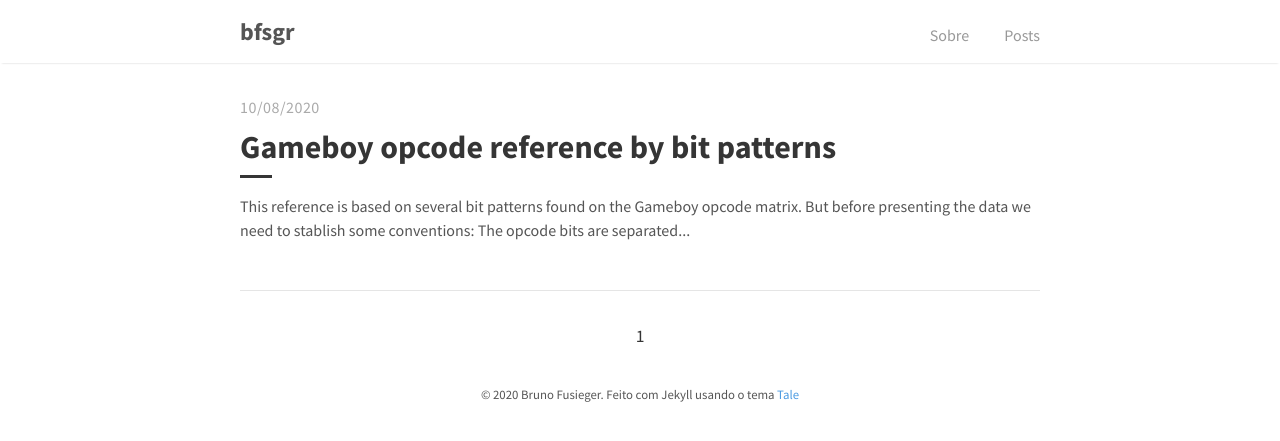
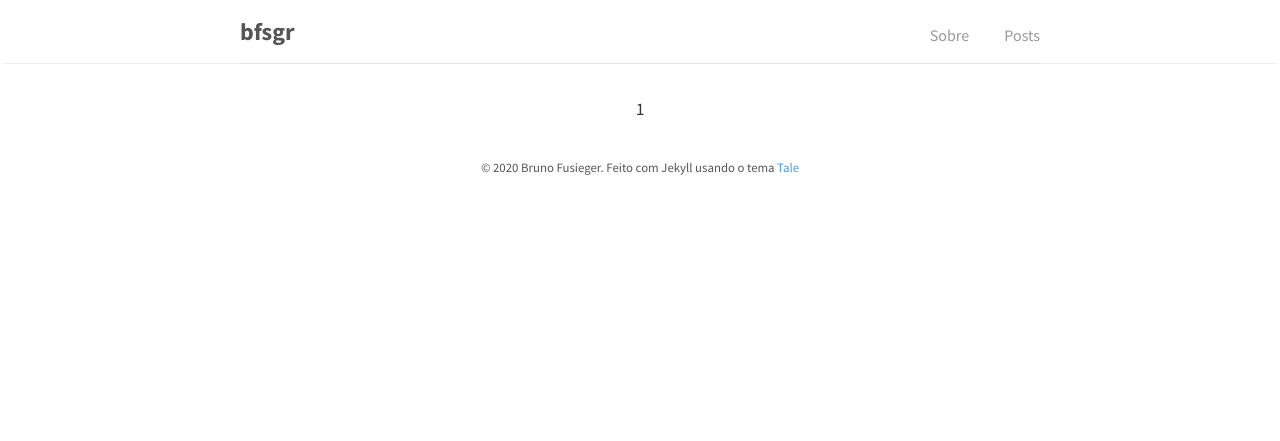
Before and after one commit to bfsgr/bfsgr.github.io, a Jekyll site: the page built from index.html, in a window 1280 px wide. Shown: the top 441 px of the page. Built offline with Jekyll 4.4.1, drawn with Linux system fonts in a browser that asks for light colours; the list of posts is cut into pages by our own code; part of the change alters nothing that is shown.

Commit message:
change uri style

```diff
--- a/_config.yml
+++ b/_config.yml
@@ -29,7 +29,7 @@ plugins:
   # - jemoji #Uncomment this to allow emoji in your post
 
 # Permalinks
-permalink:      /:year-:month-:day/:title
+permalink:      /:categories/:y_day:week:w_day/:title
 paginate:       5
 
 # Excludes
--- a/_posts/2020-08-10-reference.md
+++ /dev/null
@@ -1,406 +0,0 @@
----
-layout: post
-title: "Gameboy opcode reference by bit patterns"
-author: "Bruno Fusieger"
----
-
-This reference is based on several bit patterns found on the Gameboy opcode matrix. But before presenting the data we need to stablish some conventions:
-* The opcode bits are separated in 3 octal numbers (x, y, z) where x = MSB and Z = LSB
-* The tables are categorized based on an constant value, like z = 0
-
-## X=0 and Z=0
-
-Relative jumps and others
-
-|Mmemonic | x y z | Hex
-| :------- | :---------:   | :---: |
-NOP 	|	00 000 000	| 0x00
-LD (nn),SP		|00 001 000|		0x08
-STOP 			|00 010 000|		0x10
-JR n			|00 011 000|		0x18
-JR NZ,n			|00 100 000|		0x20
-JR Z,n			|00 101 000|		0x28
-JR NC,n			|00 110 000|		0x30
-JR C,n			|00 111 000|		0x38
-
-* * *
-## X=0 and Z=1
-
-Loads and additions of 16 bit registers with immediate short
-
-|Mmemonic | x y z | Hex
-| :------- | :---------:   | :---: |
-LD BC,nn  		|00 000 001|		0x01
-ADD HL,BC 		|00 001 001|		0x09
-LD DE,nn  		|00 010 001|		0x11
-ADD HL,DE 		|00 011 001|		0x19
-LD HL,nn  		|00 100 001|		0x21
-ADD HL,HL  		|00 101 001|		0x29
-LD SP,nn  		|00 110 001|		0x31
-ADD HL,SP  		|00 111 001|		0x39
-
-* * *
-## X=0 and Z=2
-
-Loads using 16 bit registers
-
-|Mmemonic | x y z | Hex
-| :------- | :---------:   | :---: |
-LD (BC),A		|00 000 010|		0x02
-LD A,(BC)		|00 001 010|		0x0A
-LD (DE),A		|00 010 010|		0x12
-LD A,(DE)		|00 011 010|		0x1A
-LD (HL+),A		|00 100 010|		0x22
-LD A,(HL+)		|00 101 010|		0x2A
-LD (HL-),A		|00 110 010|		0x32
-LD A,(HL-)		|00 111 010|		0x3A
-
-* * *
-## X=0 and Z=3
-
-Increment/Decrement operations in 16 bit registers
-
-|Mmemonic | x y z | Hex
-| :------- | :---------:   | :---: |
-INC BC			|00 000 011|		0x03
-DEC BC			|00 001 011|		0x0B
-INC DE			|00 010 011|		0x13
-DEC DE			|00 011 011|		0x1B
-INC HL			|00 100 011|		0x23
-DEC HL			|00 101 011|		0x2B
-INC SP			|00 110 011|		0x33
-DEC SP			|00 111 011|		0x3B
-
-* * *
-## X=0 and Z=4
-
-Increment operations in 8 bit registers
-
-|Mmemonic | x y z | Hex
-| :------- | :---------:   | :---: |
-INC B			|00 000 100|		0x04
-INC C			|00 001 100|		0x0C
-INC D			|00 010 100|		0x14
-INC E			|00 011 100|		0x1C
-INC H   		|00 100 100|		0x24
-INC L			|00 101 100|		0x2C
-INC (HL)   		|00 110 100|		0x34
-INC A			|00 111 100|		0x3C
-
-* * *
-## X=0 and Z=5
-
-Decrement operations in 8 bit registers
-
-|Mmemonic | x y z | Hex
-| :------- | :---------:   | :---: |
-DEC B			|00 000 101|		0x05
-DEC C			|00 001 101|		0x0D
-DEC D			|00 010 101|		0x15
-DEC E			|00 011 101|		0x1D
-DEC H   		|00 100 101|		0x25
-DEC L			|00 101 101|		0x2D
-DEC (HL)   		|00 110 101|		0x35
-DEC A			|00 111 101|		0x3D
-
-* * *
-## X=0 and Z=6
-
-Load with immediate bytes
-
-|Mmemonic | x y z | Hex
-| :------- | :---------:   | :---: |
-LD B,n			|00 000 110|		0x06
-LD C,n			|00 001 110|		0x0E
-LD D,n			|00 010 110|		0x16
-LD E,n			|00 011 110|		0x1E
-LD H,n			|00 100 110|		0x26
-LD L,n			|00 101 110|		0x2E
-LD (HL),n		|00 110 110|		0x36
-LD A,n			|00 111 110|		0x3E
-
-* * *
-## X=0 and Z=7
-
-|Mmemonic | x y z | Hex
-| :------- | :---------:   | :---: |
-RLC A			|00 000 111|		0x07
-RRC A			|00 001 111|		0x0F
-RL  A			|00 010 111|		0x17
-RR  A			|00 011 111|		0x1F
-DAA 			|00 100 111|		0x27
-CPL 			|00 101 111|		0x2F
-SCF 			|00 110 111|		0x37
-CCF 			|00 111 111|		0x3F
-
-* * *
-## X=1
-
-In this table all operations are LD r,r where r = A, B, C, D, E, H, L or (HL). Except for HALT, which substitutes LD (HL),(HL).
-
-|Mmemonic | x y z | Hex
-| :------- | :---------:   | :---: |
-LD B,B			|01 000 000|		0x40
-LD B,C			|01 000 001|		0x41
-LD B,D			|01 000 010|		0x42
-LD B,E			|01 000 011|		0x43
-LD B,H			|01 000 100|		0x44
-LD B,L			|01 000 101|		0x45
-LD B,(HL)		|01 000 110|		0x46
-LD B,A			|01 000 111|		0x47
-LD C,B			|01 001 000|		0x48
-LD C,C			|01 001 001|		0x49
-LD C,D			|01 001 010|		0x4A
-LD C,E			|01 001 011|		0x4B
-LD C,H			|01 001 100|		0x4C
-LD C,L			|01 001 101|		0x4D
-LD C,(HL)		|01 001 110|		0x4E
-LD C,A			|01 001 111|		0x4F
-LD D,B			|01 010 000|		0x50
-LD D,C			|01 010 001|		0x51
-LD D,D			|01 010 010|		0x52
-LD D,E			|01 010 011|		0x53
-LD D,H			|01 010 100|		0x54
-LD D,L			|01 010 101|		0x55
-LD D,(HL)		|01 010 110|		0x56
-LD D,A			|01 010 111|		0x57
-LD E,B			|01 011 000|		0x58
-LD E,C			|01 011 001|		0x59
-LD E,D			|01 011 010|		0x5A
-LD E,E			|01 011 011|		0x5B
-LD E,H			|01 011 100|		0x5C
-LD E,L			|01 011 101|		0x5D
-LD E,(HL)		|01 011 110|		0x5E
-LD E,A			|01 011 111|		0x5F
-LD H,B			|01 100 000|		0x60
-LD H,C			|01 100 001|		0x61
-LD H,D			|01 100 010|		0x62
-LD H,E			|01 100 011|		0x63
-LD H,H			|01 100 100|		0x64
-LD H,L			|01 100 101|		0x65
-LD H,(HL)		|01 100 110|		0x66
-LD H,A			|01 100 111|		0x67
-LD L,B			|01 101 000|		0x68
-LD L,C			|01 101 001|		0x69
-LD L,D			|01 101 010|		0x6A
-LD L,E			|01 101 011|		0x6B
-LD L,H			|01 101 100|		0x6C
-LD L,L			|01 101 101|		0x6D
-LD L,(HL)		|01 101 110|		0x6E
-LD L,A			|01 101 111|		0x6F
-LD (HL),B		|01 110 000|		0x70
-LD (HL),C		|01 110 001|		0x71
-LD (HL),D		|01 110 010|		0x72
-LD (HL),E		|01 110 011|		0x73
-LD (HL),H		|01 110 100|		0x74
-LD (HL),L		|01 110 101|		0x75
-HALT			|01 110 110|		0x76
-LD (HL),A		|01 110 111|		0x77
-LD A,B			|01 111 000|		0x78
-LD A,C			|01 111 001|		0x79
-LD A,D			|01 111 010|		0x7A
-LD A,E			|01 111 011|		0x7B
-LD A,H			|01 111 100|		0x7C
-LD A,L			|01 111 101|		0x7D
-LD A,(HL)		|01 111 110|		0x7E
-LD A,A			|01 111 111|		0x7F
-
-* * *
-## X=2
-
-ALU operations between two registers
-
-|Mmemonic | x y z | Hex
-| :------- | :---------:   | :---: |
-ADD A,B			|10 000 000|		0x80
-ADD A,C			|10 000 001|		0x81
-ADD A,D			|10 000 010|		0x82
-ADD A,E			|10 000 011|		0x83
-ADD A,H			|10 000 100|		0x84
-ADD A,L			|10 000 101|		0x85
-ADD A,(HL)		|10 000 110|		0x86
-ADD A,A			|10 000 111|		0x87
-ADC A,B			|10 001 000|		0x88
-ADC A,C			|10 001 001|		0x89
-ADC A,D			|10 001 010|		0x8A
-ADC A,E			|10 001 011|		0x8B
-ADC A,H			|10 001 100|		0x8C
-ADC A,L			|10 001 101|		0x8D
-ADC A,(HL)		|10 001 110|		0x8E
-ADC A,A			|10 001 111|		0x8F
-SUB A,B			|10 010 000|		0x90
-SUB A,C			|10 010 001|		0x91
-SUB A,D			|10 010 010|		0x92
-SUB A,E			|10 010 011|		0x93
-SUB A,H			|10 010 100|		0x94
-SUB A,L			|10 010 101|		0x95
-SUB A,(HL)		|10 010 110|		0x96
-SUB A,A			|10 010 111|		0x97
-SBC A,B			|10 011 000|		0x98
-SBC A,C			|10 011 001|		0x99
-SBC A,D			|10 011 010|		0x9A
-SBC A,E			|10 011 011|		0x9B
-SBC A,H			|10 011 100|		0x9C
-SBC A,L			|10 011 101|		0x9D
-SBC A,(HL)		|10 011 110|		0x9E
-SBC A,A			|10 011 111|		0x9F
-AND A,B			|10 100 000|		0xA0
-AND A,C			|10 100 001|		0xA1
-AND A,D			|10 100 010|		0xA2
-AND A,E			|10 100 011|		0xA3
-AND A,H			|10 100 100|		0xA4
-AND A,L			|10 100 101|		0xA5
-AND A,(HL)		|10 100 110|		0xA6
-AND A,A			|10 100 111|		0xA7
-XOR A,B			|10 101 000|		0xA8
-XOR A,C			|10 101 001|		0xA9
-XOR A,D			|10 101 010|		0xAA
-XOR A,E			|10 101 011|		0xAB
-XOR A,H			|10 101 100|		0xAC
-XOR A,L			|10 101 101|		0xAD
-XOR A,(HL)		|10 101 110|		0xAE
-XOR A,A			|10 101 111|		0xAF
-OR A,B			|10 110 000|		0xB0
-OR A,C			|10 110 001|		0xB1
-OR A,D			|10 110 010|		0xB2
-OR A,E			|10 110 011|		0xB3
-OR A,H			|10 110 100|		0xB4
-OR A,L			|10 110 101|		0xB5
-OR A,(HL)		|10 110 110|		0xB6
-OR A,A			|10 110 111|		0xB7
-CP A,B			|10 111 000|		0xB8
-CP A,C			|10 111 001|		0xB9
-CP A,D			|10 111 010|		0xBA
-CP A,E			|10 111 011|		0xBB
-CP A,H			|10 111 100|		0xBC
-CP A,L			|10 111 101|		0xBD
-CP A,(HL)		|10 111 110|		0xBE
-CP A,A			|10 111 111|		0xBF
-
-* * *
-## X=3 and Z=0
-
-Relative returns, I/O loads and stack manipulation
-
-|Mmemonic | x y z | Hex
-| :------- | :---------:   | :---: |
-RET NZ			|11 000 000|		0xC0
-RET Z			|11 001 000|		0xC8
-RET NC			|11 010 000|		0xD0
-RET C			|11 011 000|        0xD8
-LD (FF00+n),A		|11 100 000|		0xE0
-ADD SP,d		|11 101 000|    	0xE8
-LD A,(FF00+n)		|11 110 000|		0xF0
-LDHL SP,d		|11 111 000|		0xF8
-
-* * *
-## X=3 and Z=1
-
-Stack pop and absolute returns
-
-|Mmemonic | x y z | Hex
-| :------- | :---------:   | :---: |
-POP BC  		|11 000 001|		0xC1
-RET  			|11 001 001|		0xC9
-POP DE  		|11 010 001|		0xD1
-RETI  			|11 011 001|		0xD9
-POP HL  		|11 100 001|		0xE1
-JP (HL)			|11 101 001|		0xE9
-POP AF  		|11 110 001|		0xF1
-LD SP,HL		|11 111 001|		0xF9
-
-* * *
-## X=3 and Z=2
-
-Absolute conditional jumps, I/O load
-
-|Mmemonic | x y z | Hex
-| :------- | :---------:   | :---: |
-JP  NZ,nn		|11 000 010|		0xC2
-JP  Z,nn   		|11 001 010|		0xCA
-JP  NC,nn		|11 010 010|		0xD2
-JP  C,nn   		|11 011 010|		0xDA
-LD (FF00+C),A		|11 100 010|		0xE2
-LD (nn),A		|11 101 010|		0xEA
-XXXX			|11 110 010|		0xF2
-LD A,(nn)		|11 111 010|		0xFA
-
-* * *
-## X=3 and Z=3
-
-Absolute jump, prefix and interrupts
-
-|Mmemonic | x y z | Hex
-| :------- | :---------:   | :---: |
-JP nn			|11 000 011|		0xC3
-PREFIX			|11 001 011|		0xCB
-XXXX			|11 010 011|		0xD3
-XXXX			|11 011 011|		0xDB
-XXXX			|11 100 011|		0xE3
-XXXX			|11 101 011|		0xEB
-DI  			|11 110 011|		0xF3
-EI  			|11 111 011|		0xFB
-
-* * *
-## X=3 and Z=4
-
-Conditional calls
-
-|Mmemonic | x y z | Hex
-| :------- | :---------:   | :---: |
-CALL NZ,nn		|11 000 100|		0xC4
-CALL Z,nn		|11 001 100|		0xCC
-CALL NC,nn		|11 010 100|		0xD4
-CALL C,nn		|11 011 100|		0xDC
-XXXX			|11 100 100|		0xE4
-XXXX			|11 101 100|		0xEC
-XXXX			|11 110 100|		0xF4
-XXXX			|11 111 100|		0xFC
-
-* * *
-## X=3 and Z=5
-
-Stack push
-
-|Mmemonic | x y z | Hex
-| :------- | :---------:   | :---: |
-PUSH BC			|11 000 101|		0xC5
-CALL nn			|11 001 101|		0xCD
-PUSH DE			|11 010 101|		0xD5
-XXXX			|11 011 101|		0xDD
-PUSH HL			|11 100 101|		0xE5
-XXXX			|11 101 101|		0xED
-PUSH AF			|11 110 101|		0xF5
-XXXX			|11 111 101|		0xFD
-
-* * *
-## X=3 and Z=6
-
-8 bit ALU with immediate byte
-
-|Mmemonic | x y z | Hex
-| :------- | :---------:   | :---: |
-ADD A,n			|11 000 110|		0xC6
-ADC A,n			|11 001 110|		0xCE
-SUB A,n			|11 010 110|		0xD6
-SBC A,n			|11 011 110|		0xDE
-AND A,n			|11 100 110|		0xE6
-XOR A,n			|11 101 110|		0xEE
-OR A,n			|11 110 110|		0xF6
-CP A,n			|11 111 110|		0xFE
-
-* * *
-## X=3 and Z=7
-
-Reset table
-
-|Mmemonic | x y z | Hex
-| :------- | :---------:   | :---: |
-RST 0			|11 000 111|		0xC7
-RST 8			|11 001 111|		0xCF
-RST 10			|11 010 111|		0xD7
-RST 18			|11 011 111|		0xDF
-RST 20			|11 100 111|		0xE7
-RST 28			|11 101 111|		0xEF
-RST 30			|11 110 111|		0xF7
-RST 30			|11 111 111|		0xFF
```
